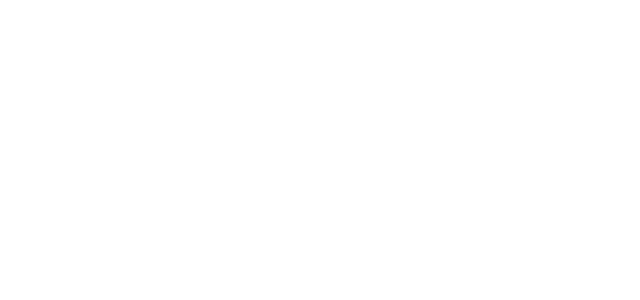
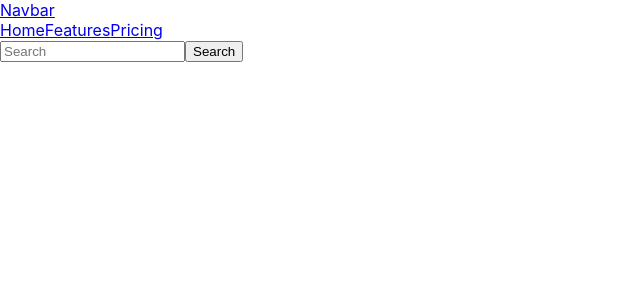
Before and after one commit to shanik1320/lawn-services, a React (Create React App) app: page / in a window 1280 px wide. Shown: the top 300 px of the page, without its empty margins (0-640 px from the left). Built offline with nearby package versions, Linux system fonts and the light colour scheme.

Commit message:
Nav imported in App.js

```diff
--- a/src/App.js
+++ b/src/App.js
@@ -1,10 +1,10 @@
 import React from 'react';
-import Nav from "./components/Nav"
+import Nav from "./Components/Nav/index"
 
 function App() {
   return (
     <div>
-
+      <Nav/>
     </div>
   );
 }
```
